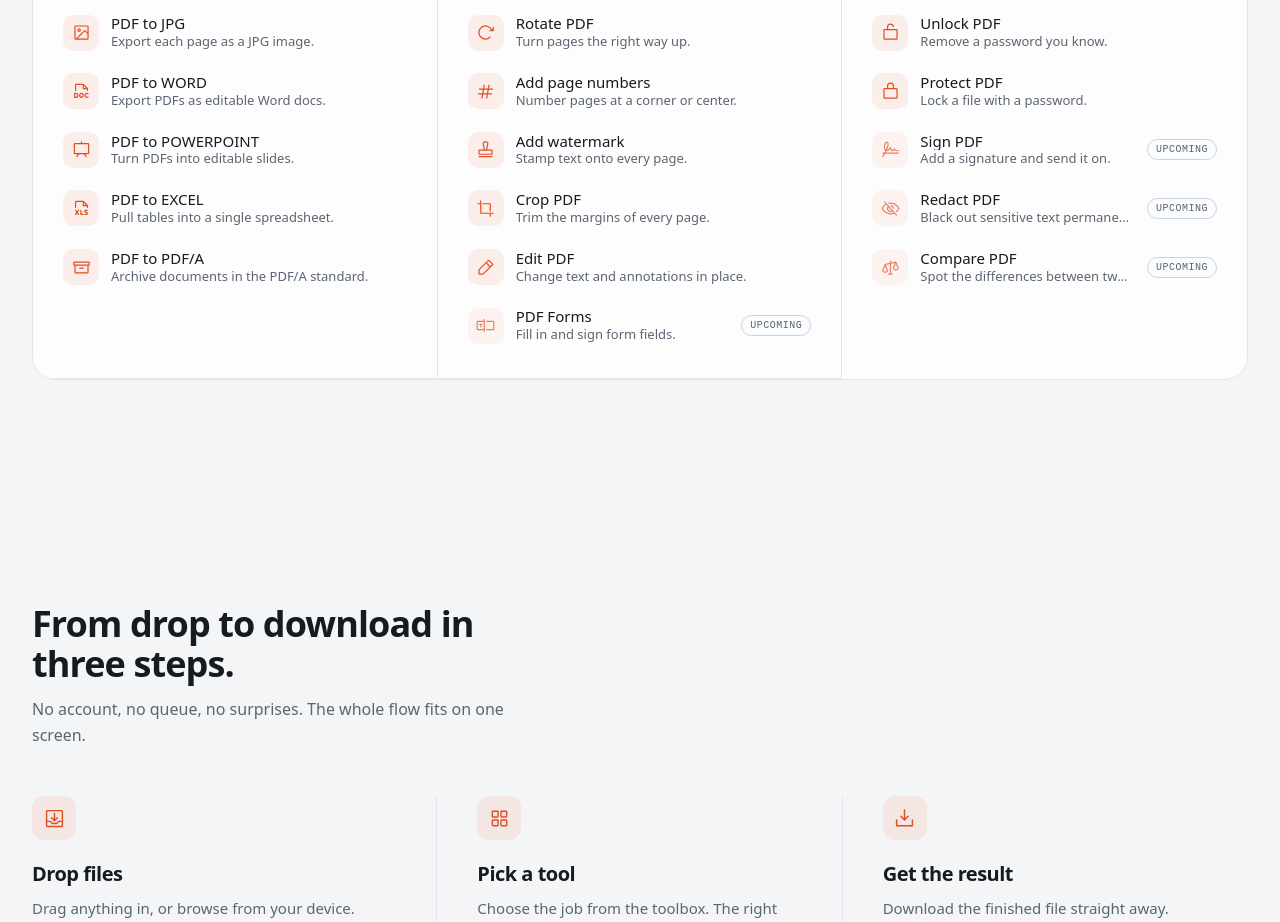
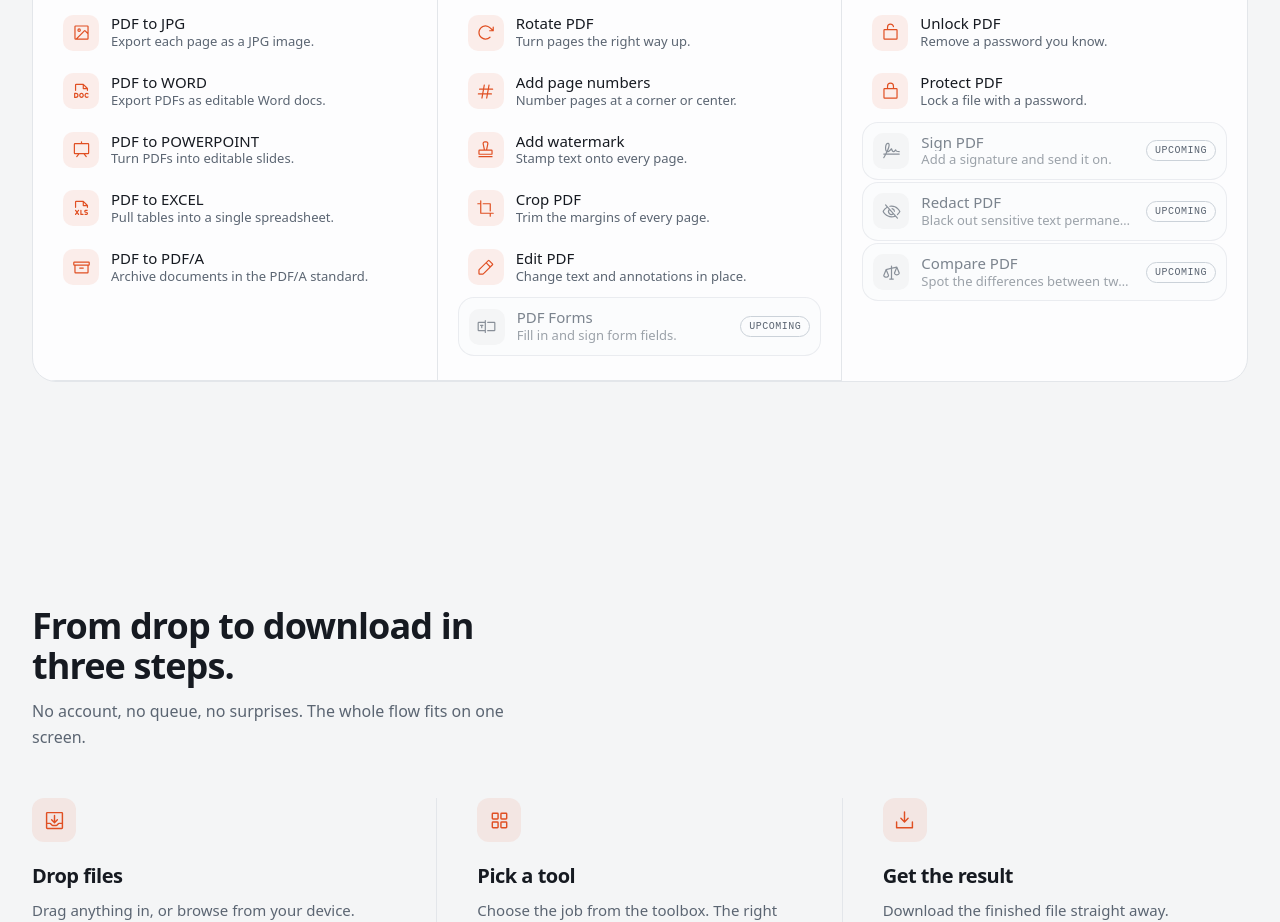
Before and after one commit to Dishu-Bansal/PDFBrains, a React (Vite) app: page / in a window 1280 px wide. Shown: the part 1760-2682 px from the top of the page. Built offline with nearby package versions, Linux system fonts and the light colour scheme.

Commit message:
Give upcoming tool entries a greyed container

```diff
--- a/src/components/Catalog.tsx
+++ b/src/components/Catalog.tsx
@@ -83,16 +83,16 @@ export function Catalog() {
                             {tool.upcoming ? (
                               <div
                                 aria-disabled="true"
-                                className="flex cursor-default items-center gap-3 rounded-2xl p-2.5 select-none"
+                                className="flex cursor-not-allowed items-center gap-3 rounded-2xl border border-line/70 bg-raised/90 p-2.5 select-none"
                               >
-                                <span className="flex size-9 shrink-0 items-center justify-center rounded-[10px] bg-accentsoft/60 text-accent/70">
+                                <span className="flex size-9 shrink-0 items-center justify-center rounded-[10px] bg-paper text-muted/70">
                                   <tool.Icon size={19} weight="regular" />
                                 </span>
                                 <span className="min-w-0 flex-1">
-                                  <span className="block truncate text-[15px] font-medium leading-tight">
+                                  <span className="block truncate text-[15px] font-medium leading-tight text-muted/80">
                                     {tool.name}
                                   </span>
-                                  <span className="block truncate text-[13px] leading-snug text-muted">
+                                  <span className="block truncate text-[13px] leading-snug text-muted/60">
                                     {tool.tagline}
                                   </span>
                                 </span>
--- a/src/components/Nav.tsx
+++ b/src/components/Nav.tsx
@@ -25,7 +25,7 @@ function DropdownLink({
     return (
       <span
         aria-disabled="true"
-        className="flex cursor-default items-center justify-between gap-2 rounded-lg px-2.5 py-1.5 text-[13px] text-muted select-none"
+        className="flex cursor-not-allowed items-center justify-between gap-2 rounded-lg border border-line/60 bg-raised/80 px-2.5 py-1.5 text-[13px] text-muted/80 select-none"
       >
         <span className="truncate">{tool.name}</span>
         <UpcomingTag />
@@ -218,7 +218,7 @@ export function Nav() {
                       <span
                         key={tool.slug}
                         aria-disabled="true"
-                        className="inline-flex cursor-default items-center gap-1.5 rounded-full border border-dashed border-linestrong bg-surface py-1 pl-3 pr-1.5 text-[13px] text-muted select-none"
+                        className="inline-flex cursor-not-allowed items-center gap-2 rounded-full bg-raised/80 py-1 pl-3 pr-1.5 text-[13px] text-muted/80 select-none"
                       >
                         <span className="truncate">{tool.name}</span>
                         <UpcomingTag />
```
